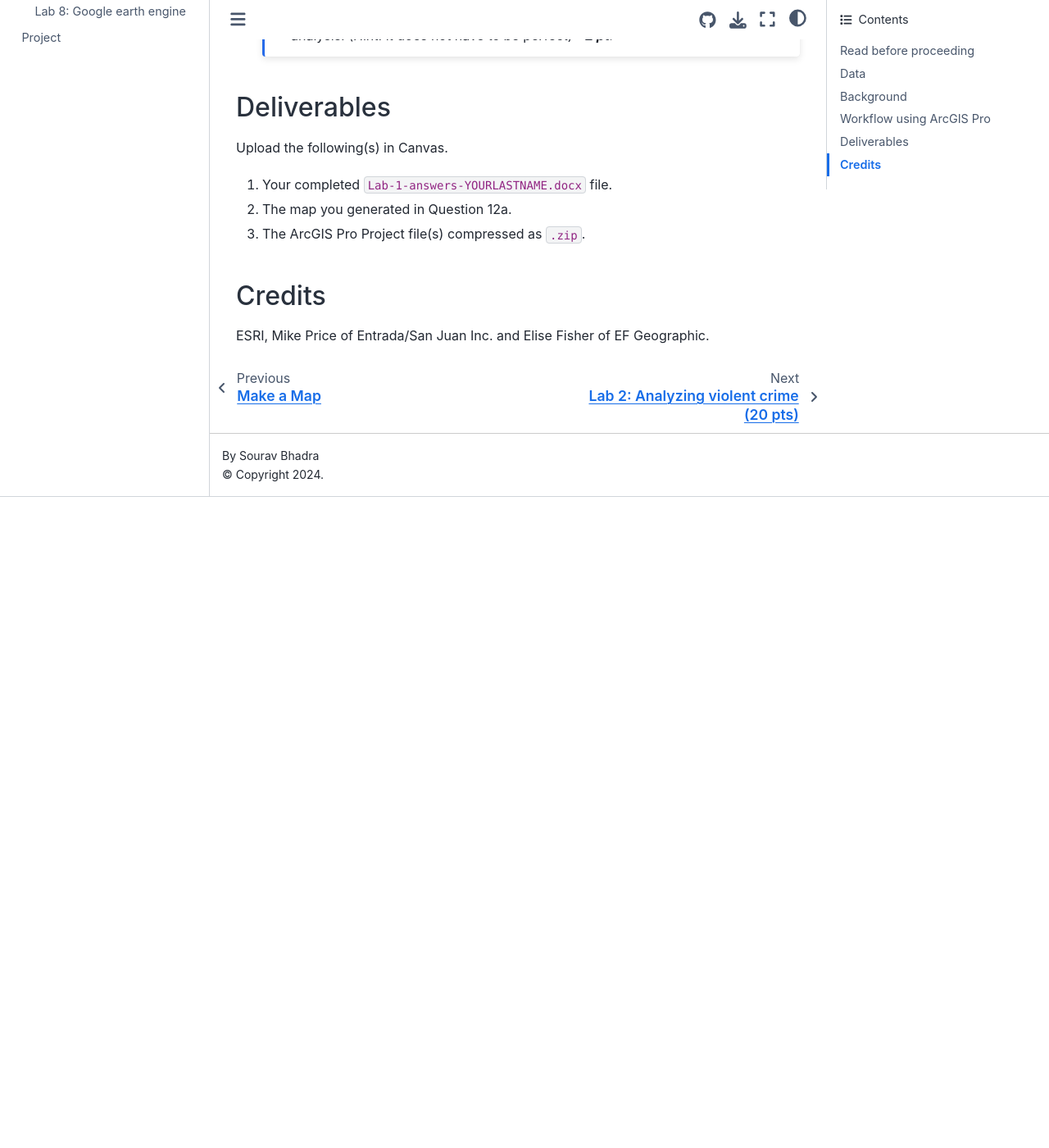
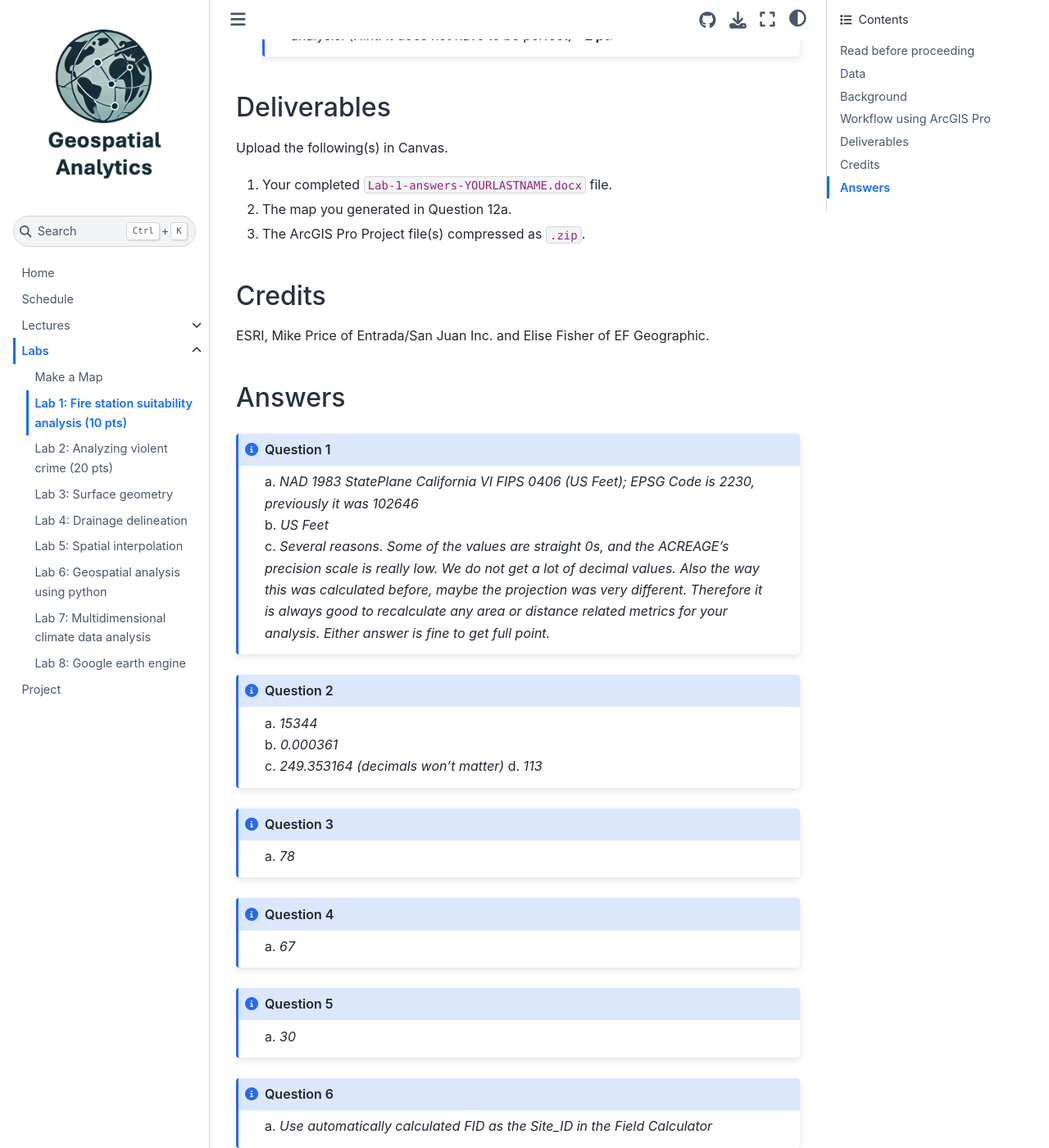
Before and after one commit to souravbhadra/GIS5120, a Jupyter Book: the page built from docs/labs/lab-1/lab-1.md, in a window 1280 px wide and 1400 px high, scrolled down 27139 px. Shown: the whole window at 82% size. Built offline with Jupyter Book 1.0.4 settings and Sphinx 7.4.7 and the Sphinx Book theme 1.1.4, drawn with Linux system fonts in a browser that asks for light colours; before the commit the page ends 27745 px from its top, so only the background shows below that; some of the changed text lies outside the part shown.

Commit message:
added lab 1 answers

````diff
--- a/docs/labs/lab-1/lab-1.md
+++ b/docs/labs/lab-1/lab-1.md
@@ -512,3 +512,84 @@
 ## Credits
 
 ESRI, Mike Price of Entrada/San Juan Inc. and Elise Fisher of EF Geographic.
+
+## Answers
+
+```{admonition} Question 1
+:class: note
+
+a. *NAD 1983 StatePlane California VI FIPS 0406 (US Feet); EPSG Code is 2230, previously it was 102646*
+b. *US Feet*
+c. *Several reasons. Some of the values are straight 0s, and the ACREAGE’s precision scale is really low. We do not get a lot of decimal values. Also the way this was calculated before, maybe the projection was very different. Therefore it is always good to recalculate any area or distance related metrics for your analysis. Either answer is fine to get full point.*
+```
+
+```{admonition} Question 2
+:class: note
+
+a. *15344*
+b. *0.000361*
+c. *249.353164 (decimals won’t matter)*
+d. *113*
+```
+
+```{admonition} Question 3
+:class: note
+
+a. *78*
+```
+
+```{admonition} Question 4
+:class: note
+
+a. *67*
+```
+
+```{admonition} Question 5
+:class: note
+
+a. *30*
+```
+
+```{admonition} Question 6
+:class: note
+
+a. *Use automatically calculated FID as the Site_ID in the Field Calculator*
+```
+
+```{admonition} Question 7
+:class: note
+
+a. *25*
+```
+
+```{admonition} Question 8
+:class: note
+
+a. *A buffer simply uses a linear distance around a point whereas a service area considers linear features like time needed to travel with a road.*
+```
+
+```{admonition} Question 9
+:class: note
+
+a. *Because the maximum allowable driving distance was 1500 feet and we need to consider the distance in terms of time needed in roads, not the straight line distance.*
+```
+
+```{admonition} Question 10
+:class: note
+
+a. *34*
+```
+
+```{admonition} Question 11
+:class: note
+
+a. *The join would keep all the rows from the target features.*
+```
+
+```{admonition} Question 12
+:class: note
+
+a. *Check map*
+b. *Your personal answer.*
+c. *Population density, built-up area, land use mix, previous records of fire, and so on. Anything that makes sense with the data.*
+```
````
Also changed, not shown: 5 other files.
